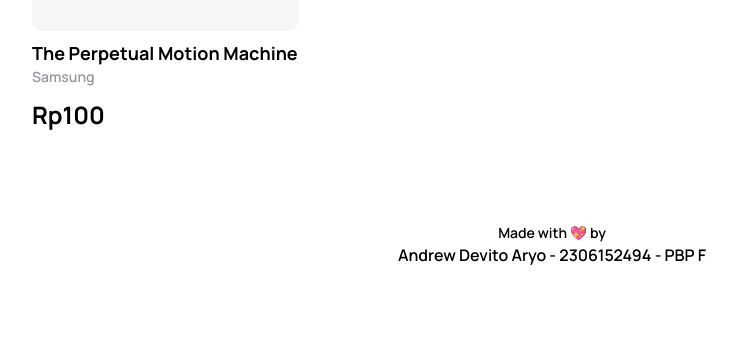
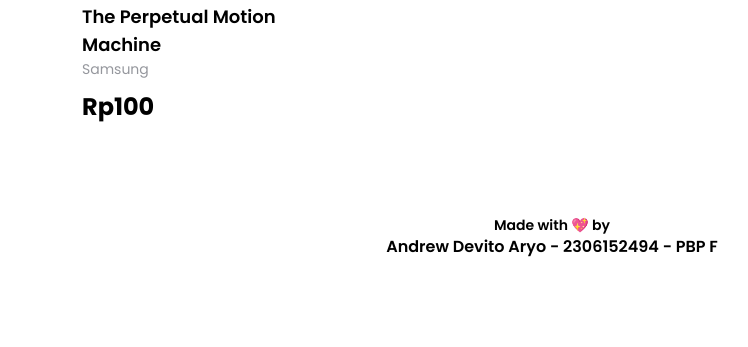
Before and after one commit to Andrew4Coding/skibishop-pbp, a Django app: page / in a window 1280 px wide. Shown: the part 2593-2940 px from the top of the page, without its empty margins (88-836 px from the left). After the commit the page ends 2850 px from the top, so only its background shows below. Run offline with Django 4.2, Linux system fonts and the light colour scheme; some libraries are stand-ins or nearby versions.

Commit message:
feat: add image and change font

```diff
--- a/main/templates/Landing/components/product.html
+++ b/main/templates/Landing/components/product.html
@@ -1,5 +1,5 @@
 <div
-	class="p-10 text-black hover:shadow-xl  rounded-xl cursor-pointer transition-all duration-300 flex flex-col gap-2"
+	class="p-10 px-5 pt-5 text-black hover:shadow-xl  rounded-xl cursor-pointer transition-all duration-300 flex flex-col gap-5 max-w-[300px]"
 >
 	<div class="w-full h-[200px] bg-[#F6F6F6] rounded-xl p-8 relative">
 		<img
@@ -13,8 +13,8 @@
 	<div
 		class="flex flex-col "
 	>
-		<h3 class="m-0 font-bold text-lg">{{ product.name }}</h3>
-		<h5 class="font-semibold text-sm text-[#95979D]">Samsung</h5>
+		<h3 class="m-0 font-semibold text-lg">{{ product.name }}</h3>
+		<h5 class="font-normal text-sm text-[#95979D]">Samsung</h5>
 		<h1 class="m-0 text-2xl font-bold my-3">Rp{{product.price}}</h1>
 	</div>
 </div>
--- a/main/templates/Landing/hero.html
+++ b/main/templates/Landing/hero.html
@@ -1,9 +1,17 @@
 <section>
-    <div class="bg-gradient-to-br from-black/20 to-white h-[90vh] flex items-center justify-center rounded-xl">
-        <div class="text-center flex flex-col items-center gap-2">
-            <h1 class="text-6xl font-extrabold">welcome to skibishop</h1>
-            <p class="text-lg font-semibold">The best place to find the sigma products</p>
-            {% include "components/button.html" with text="Explore" %}
+    <div class="bg-gradient-to-br from-black/20 to-white h-[90vh] items-center justify-center rounded-xl relative overflow-hidden">
+        <img
+            src="https://images.unsplash.com/photo-1616088410192-d1b123712994?fm=jpg&q=60&w=3000&ixlib=rb-4.0.3&ixid=M3wxMjA3fDB8MHxzZWFyY2h8Nnx8bWluaW1hbCUyMGJhY2tncm91bmR8ZW58MHx8MHx8fDA%3D"
+            class="absolute w-full h-full object-cover z-0"
+        >
+        <div
+            class="absolute z-10 w-full h-full flex items-center justify-center bg-white/20 backdrop-blur-lg"
+        >
+            <div class="text-center flex flex-col items-center gap-2 px-5">
+                <h1 class="text-2xl  md:text-6xl font-extrabold">welcome to skibishop</h1>
+                <p class="text-sm md:text-lg font-semibold">The best place to find the sigma products</p>
+                {% include "components/button.html" with text="Explore" %}
+            </div>
         </div>
     </div>
 </section>
--- a/main/templates/Landing/products.html
+++ b/main/templates/Landing/products.html
@@ -1,6 +1,6 @@
 <section class="w-full flex flex-col items-center gap-4">
-    <h2 class="font-bold text-2xl">Search Your Sigma Products!</h2>
-    {% include "components/input.html" with class="w-[500px]" %}
+    <h2 class="font-bold text-2xl text-center">Search Your Sigma Products!</h2>
+    {% include "components/input.html" with class="w-full md:w-[500px]" %}
     <main class="grid grid-cols-1 sm:grid-cols-2 lg:grid-cols-3 gap-10">
         {% if products %}
             {% for product in products %}
--- a/main/templates/components/button.html
+++ b/main/templates/components/button.html
@@ -1,3 +1,3 @@
-<button type="{{ type|default:'button' }}" class="{{ class|default:'bg-black w-fit py-3 px-10 text-white font-bold rounded-[10px] hover:scale-105 duration-300' }}" {% if id %} id="{{ id }}" {% endif %}>
+<button type="{{ type|default:'button' }}" class="{{ class|default:'bg-black w-fit py-3 px-10 text-white text-sm font-semibold rounded-[10px] hover:scale-105 duration-300' }}" {% if id %} id="{{ id }}" {% endif %}>
   {{ text|default:"Click me" }}
 </button>
--- a/main/templates/components/footer.html
+++ b/main/templates/components/footer.html
@@ -1,4 +1,4 @@
 <footer class="flex flex-col items-center w-full">
     <p class="font-semibold text-sm">Made with 💖 by</p>
-    <p class="font-semibold"><a href="https://andrew-devito.website" target="_blank">Andrew Devito Aryo</a> - 2306152494 - PBP F</p>
+    <p class="font-semibold text-center"><a href="https://andrew-devito.website" target="_blank">Andrew Devito Aryo</a> - 2306152494 - PBP F</p>
 </footer>
--- a/main/templates/components/navbar.html
+++ b/main/templates/components/navbar.html
@@ -1,11 +1,11 @@
 <nav
-    class="flex justify-between mb-5 gap-2"
+    class="flex justify-between mb-5 gap-2 items-center"
 >
-    <h1 class="m-0 text-4xl font-extrabold">skibishop_</h1>
-    <div class="flex gap-20 items-center font-bold">
-        <a href="" clas="hover:scale-105">Home</a>
-        <a href="" clas="hover:scale-105">Today's Deal</a>
-        <a href="" clas="hover:scale-105">Admin</a>
+    <h1 class="m-0 text-xl md:text-4xl font-extrabold">skibishop_</h1>
+    <div class="hidden lg:flex gap-20 items-center font-semibold">
+        <a href="" clas="hover:scale-105 hover:">Home</a>
+        <a href="" clas="hover:scale-105 hover:">Today's Deal</a>
+        <a href="admin" clas="hover:scale-105 hover:">Admin</a>
     </div>
     {% include "components/button.html" with text="Login"%}
 </nav>
--- a/main/templates/main.html
+++ b/main/templates/main.html
@@ -31,7 +31,7 @@
 </head>
     </head>
     <main
-        class="p-20 font-Manrope flex flex-col gap-10"
+        class="p-10 md:p-20 font-Poppins flex flex-col gap-10"
     >
         {% include "components/navbar.html" %}
         {% include "Landing/hero.html" %}
```
